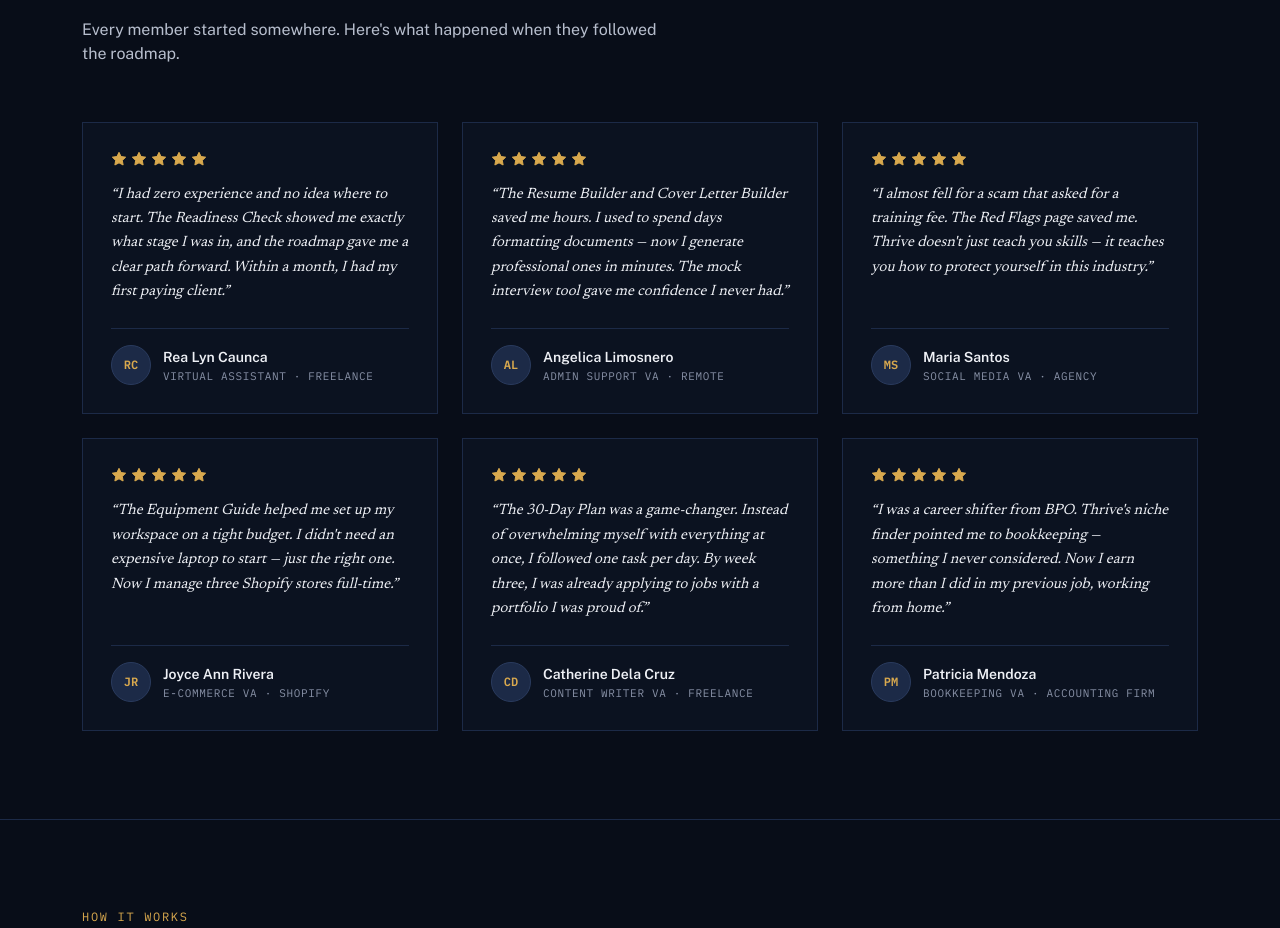
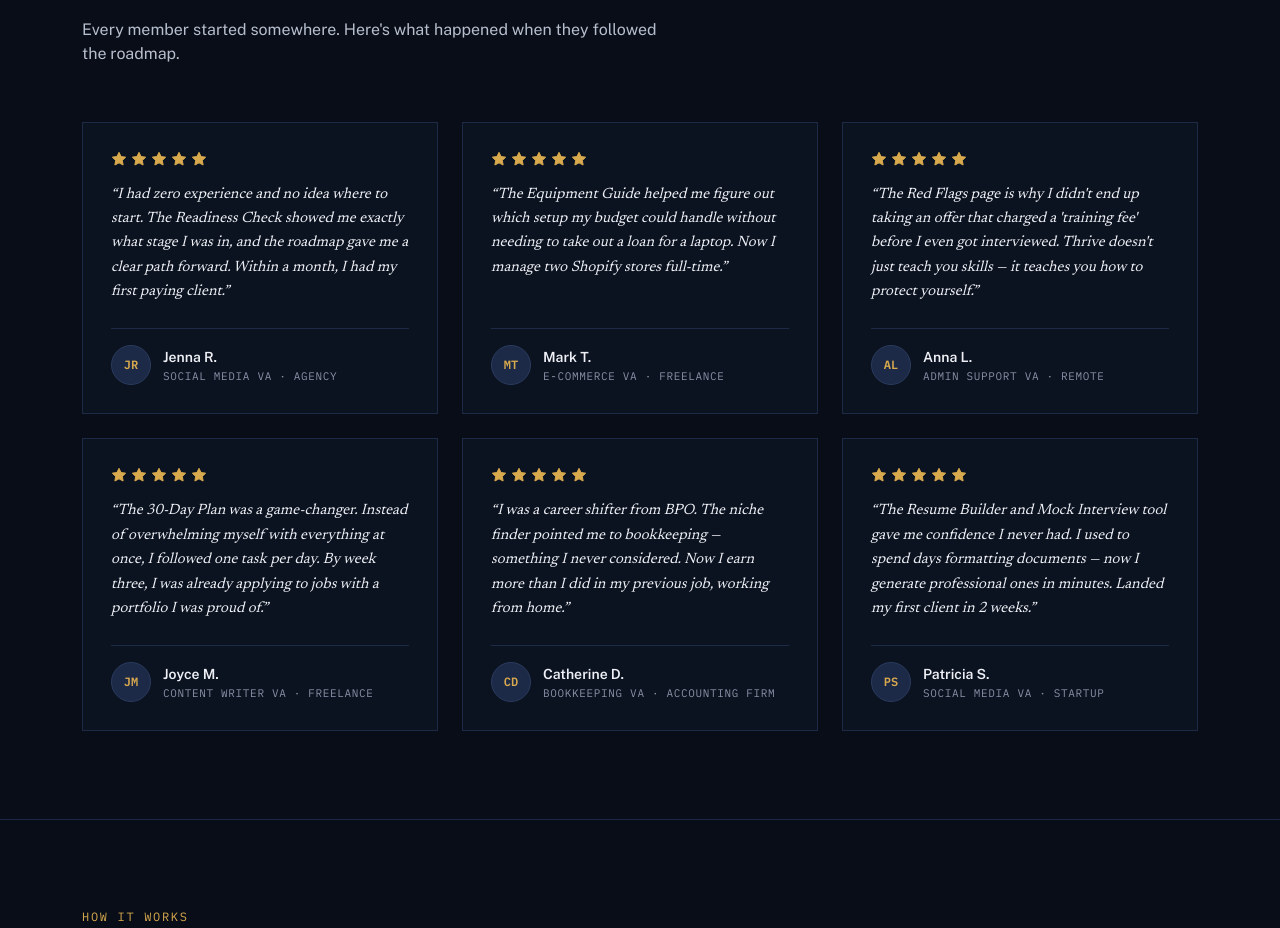
Before and after one commit to Se7en0512/nexus-careers, a Next.js app: page / in a window 1280 px wide. Shown: the part 2820-3748 px from the top of the page. Built offline with nearby package versions, Linux system fonts and the light colour scheme; no server answers; the database is empty.

Commit message:
fix: anonymize testimonial names (no real full names)

```diff
--- a/app/page.tsx
+++ b/app/page.tsx
@@ -21,51 +21,51 @@ const TRUST_SIGNALS = [
    ──────────────────────────────────────────────────────── */
 const TESTIMONIALS = [
   {
-    name: "Rea Lyn Caunca",
-    role: "Virtual Assistant",
-    company: "Freelance",
+    name: "Jenna R.",
+    role: "Social Media VA",
+    company: "Agency",
     quote: "I had zero experience and no idea where to start. The Readiness Check showed me exactly what stage I was in, and the roadmap gave me a clear path forward. Within a month, I had my first paying client.",
-    initials: "RC",
+    initials: "JR",
     rating: 5,
   },
   {
-    name: "Angelica Limosnero",
+    name: "Mark T.",
+    role: "E-commerce VA",
+    company: "Freelance",
+    quote: "The Equipment Guide helped me figure out which setup my budget could handle without needing to take out a loan for a laptop. Now I manage two Shopify stores full-time.",
+    initials: "MT",
+    rating: 5,
+  },
+  {
+    name: "Anna L.",
     role: "Admin Support VA",
     company: "Remote",
-    quote: "The Resume Builder and Cover Letter Builder saved me hours. I used to spend days formatting documents — now I generate professional ones in minutes. The mock interview tool gave me confidence I never had.",
+    quote: "The Red Flags page is why I didn't end up taking an offer that charged a 'training fee' before I even got interviewed. Thrive doesn't just teach you skills — it teaches you how to protect yourself.",
     initials: "AL",
     rating: 5,
   },
   {
-    name: "Maria Santos",
-    role: "Social Media VA",
-    company: "Agency",
-    quote: "I almost fell for a scam that asked for a training fee. The Red Flags page saved me. Thrive doesn't just teach you skills — it teaches you how to protect yourself in this industry.",
-    initials: "MS",
+    name: "Joyce M.",
+    role: "Content Writer VA",
+    company: "Freelance",
+    quote: "The 30-Day Plan was a game-changer. Instead of overwhelming myself with everything at once, I followed one task per day. By week three, I was already applying to jobs with a portfolio I was proud of.",
+    initials: "JM",
     rating: 5,
   },
   {
-    name: "Joyce Ann Rivera",
-    role: "E-commerce VA",
-    company: "Shopify",
-    quote: "The Equipment Guide helped me set up my workspace on a tight budget. I didn't need an expensive laptop to start — just the right one. Now I manage three Shopify stores full-time.",
-    initials: "JR",
-    rating: 5,
-  },
-  {
-    name: "Catherine Dela Cruz",
-    role: "Content Writer VA",
-    company: "Freelance",
-    quote: "The 30-Day Plan was a game-changer. Instead of overwhelming myself with everything at once, I followed one task per day. By week three, I was already applying to jobs with a portfolio I was proud of.",
+    name: "Catherine D.",
+    role: "Bookkeeping VA",
+    company: "Accounting Firm",
+    quote: "I was a career shifter from BPO. The niche finder pointed me to bookkeeping — something I never considered. Now I earn more than I did in my previous job, working from home.",
     initials: "CD",
     rating: 5,
   },
   {
-    name: "Patricia Mendoza",
-    role: "Bookkeeping VA",
-    company: "Accounting Firm",
-    quote: "I was a career shifter from BPO. Thrive's niche finder pointed me to bookkeeping — something I never considered. Now I earn more than I did in my previous job, working from home.",
-    initials: "PM",
+    name: "Patricia S.",
+    role: "Social Media VA",
+    company: "Startup",
+    quote: "The Resume Builder and Mock Interview tool gave me confidence I never had. I used to spend days formatting documents — now I generate professional ones in minutes. Landed my first client in 2 weeks.",
+    initials: "PS",
     rating: 5,
   },
 ];
```
